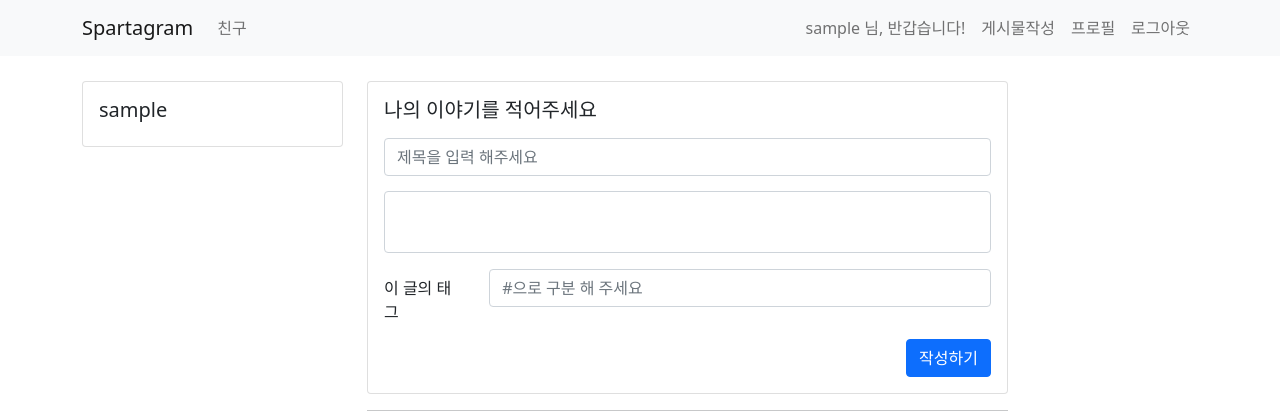
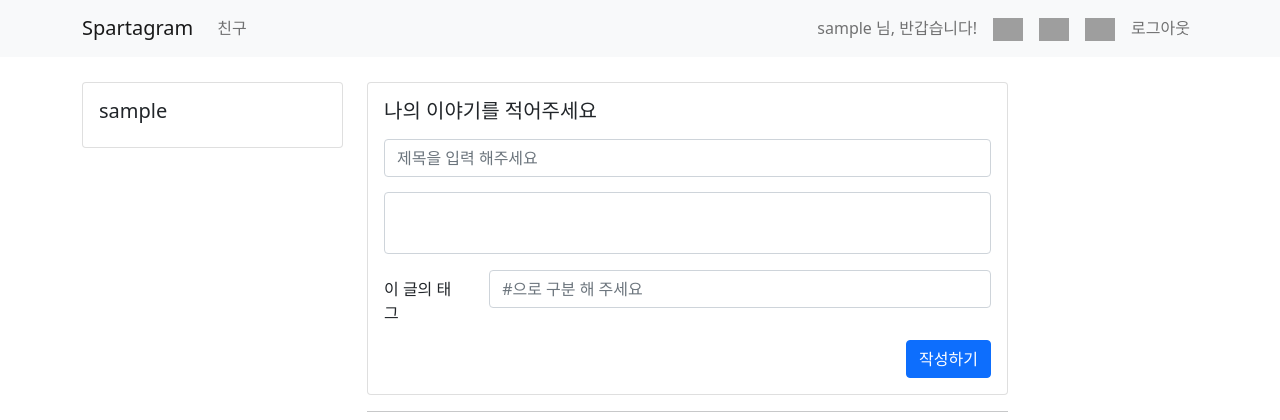
Before and after one commit to jihyun-cho-0/spartagram, a Django app: page /tweet/ in a window 1280 px wide. Shown: the top 420 px of the page. Run offline with Django 4.2, Linux system fonts and the light colour scheme; the visitor is signed in with stand-in values (Sample User, id 1); data that the repository does not hold is empty; some libraries are stand-ins or nearby versions; grey boxes are pictures that could not be loaded.

Commit message:
홈버튼, 게시물 버튼 이미지 등록했어용

```diff
--- a/templates/base.html
+++ b/templates/base.html
@@ -73,6 +73,10 @@
             position: relative;
             padding: 10px;
         }
+
+
+
+
     </style>
 </head>
 <body>
@@ -112,15 +116,36 @@
                     </li> {% endcomment %}
 
 
-
+                    {% comment %} home 버튼 {% endcomment %}
                     <li class="nav-item active">
-                        <a class="nav-link" href="/tweet/create" target="_blank"> 게시물작성 </a>
+                        <a class="nav-link" href="/tweet" >
+                            <img src="https://upload.wikimedia.org/wikipedia/commons/thumb/3/34/Home-icon.svg/2048px-Home-icon.svg.png" width = "30" alt="home"/>
+                        </a>
                     </li>
 
 
+                    {% comment %} 게시물 추가 버튼 {% endcomment %}
                     <li class="nav-item active">
-                        <a class="nav-link" href=""> 프로필 </a>
+                        <a class="nav-link" href="/tweet/create" >
+                            <img src="https://velog.velcdn.com/images/taeeuno_o/post/f6597ca8-ef46-48b2-98ad-589160fbc4ba/image.png" width = "30" alt="게시물 작성"/>
+
+                        </a>
                     </li>
+
+                    {% comment %} 프로필 버튼 {% endcomment %}
+                    <li class="nav-item active">
+                        <a class="nav-link" href="">
+                            <img src="http://cdn.onlinewebfonts.com/svg/img_329115.png" width = "30" alt="프로필"/>
+                        </a>
+                    </li>
+
+
+
+
+
+
+
+
                     <li class="nav-item active">
                         <a class="nav-link" href="/logout"> 로그아웃</a>
                     </li>
```
